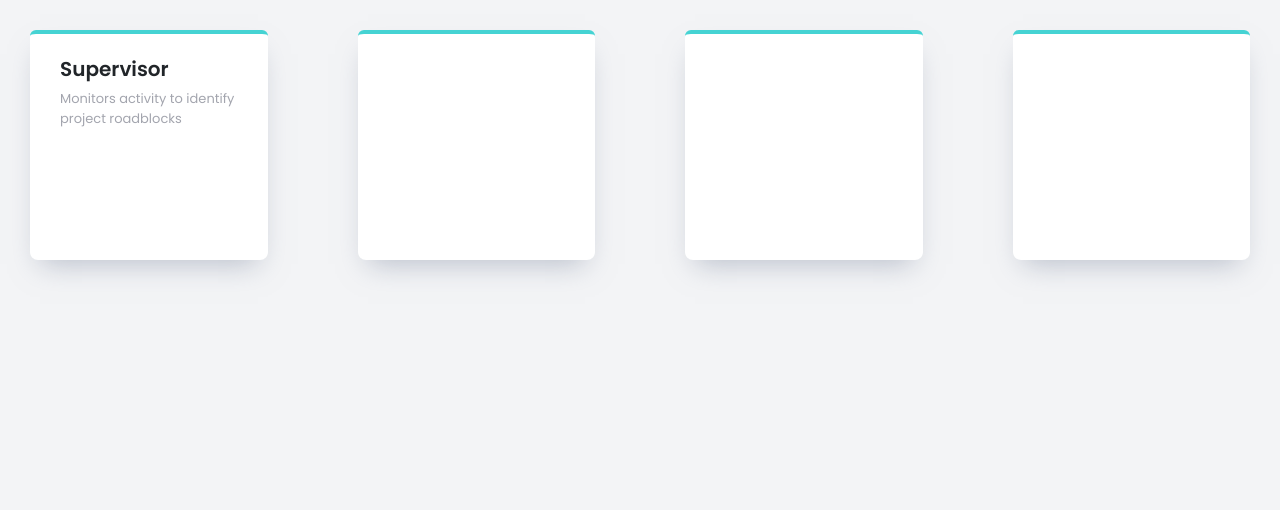
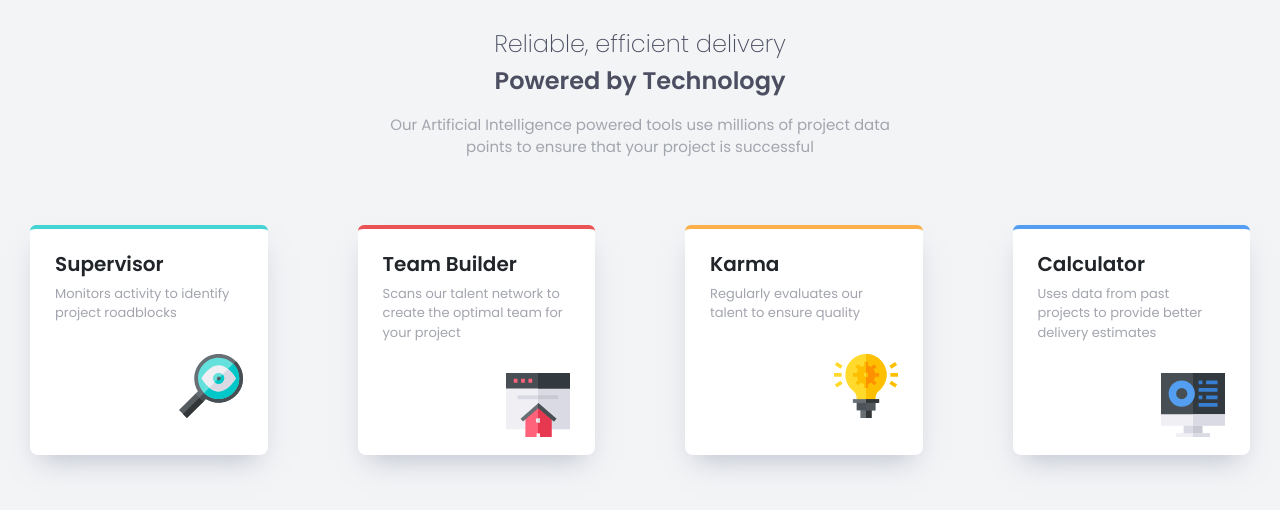
Before and after one commit to katarinacx/coding-challenges, a website built with webpack: page four-card-feature-section/dist/index.html in a window 1280 px wide. Built offline with nearby package versions, Linux system fonts and the light colour scheme.

Commit message:
partial build of four card section

```diff
--- a/four-card-feature-section/dist/css/main.css
+++ b/four-card-feature-section/dist/css/main.css
@@ -9,7 +9,7 @@ body {
 .cards {
     background-color: #fff;
     height: 230px;
-    margin: 30px;
+    margin: 10px 30px 10px 30px;
     border-radius: 8px;
     box-shadow: 0px 14px 27px -10px rgba(129,140,161,0.5);
 }
@@ -17,13 +17,29 @@ body {
 .cards::before {
     content: "";
     display: block;
-    border-top: 4px solid rgb(69, 211, 211);
     border-radius: 8px;
     padding-top: 8px;
 }
 
+.cards.supervisor::before {
+    border-top: 4px solid rgb(69, 211, 211);
+}
+
+.cards.team-builder::before {
+    border-top: 4px solid rgb(234, 83, 83);
+
+}
+
+.cards.karma::before {
+    border-top: 4px solid rgb(252, 175, 74);
+}
+
+.cards.calculator::before {
+    border-top: 4px solid rgb(84, 158, 242);
+}
+
 .content-container {
-    padding: 15px 45px;
+    padding: 15px 40px;
 }
 
 h5 {
@@ -35,3 +51,31 @@ p {
     font-size: 13px;
     color: #a3a5ae;
 }
+
+img {
+    float: right;
+    margin-right: 25px;
+}
+
+.title-one, .title-two, .description {
+    padding: 0 30px;
+}
+
+.title-one {
+    font-weight: 200;
+    color: #4c4e61;
+    padding-top: 30px;
+}
+
+.title-two {
+    color: #4c4e61;
+    font-weight: 600;
+}
+
+.description {
+    font-size: 15px;
+    padding-top: 10px;
+    padding-bottom: 40px;
+    max-width: 600px;
+    display: inline-block;
+}
--- a/four-card-feature-section/dist/index.html
+++ b/four-card-feature-section/dist/index.html
@@ -9,24 +9,72 @@
 
 <body>
     <div class="row">
+        <div class="col-12 text-center">
+            <h4 class="title-one">Reliable, efficient delivery</h4>
+            <h4 class="title-two">Powered by Technology</h4>
+            <p class="description">Our Artificial Intelligence powered tools use millions of project data points to ensure that your project is successful</p>
+        </div>
+    </div>
+    <div class="row">
         <div class="col-12 col-md-3">
-            <div class="cards">
+            <div class="cards supervisor">
                 <div class="row">
                     <div class="col-12 content-container">
                         <h5>Supervisor</h5>
                         <p>Monitors activity to identify project roadblocks</p>
                     </div>
                 </div>
+                <div class="row">
+                    <div class="col-12">
+                        <img src="./images/icon-supervisor.svg">
+                    </div>
+                </div>
             </div>
         </div>
         <div class="col-12 col-md-3">
-            <div class="cards"></div>
+            <div class="cards team-builder">
+                <div class="row">
+                    <div class="col-12 content-container">
+                        <h5>Team Builder</h5>
+                        <p>Scans our talent network to create the optimal team for your project</p>
+                    </div>
+                </div>
+                <div class="row">
+                    <div class="col-12">
+                        <img src="./images/icon-team-builder.svg">
+                    </div>
+                </div>
+            </div>
         </div>
         <div class="col-12 col-md-3">
-            <div class="cards"></div>
+            <div class="cards karma">
+                <div class="row">
+                    <div class="col-12 content-container">
+                        <h5>Karma</h5>
+                        <p>Regularly evaluates our talent to ensure quality</p>
+                    </div>
+                </div>
+                <div class="row">
+                    <div class="col-12">
+                        <img src="./images/icon-karma.svg">
+                    </div>
+                </div>
+            </div>
         </div>
         <div class="col-12 col-md-3">
-            <div class="cards"></div>
+            <div class="cards calculator">
+                <div class="row">
+                    <div class="col-12 content-container">
+                        <h5>Calculator</h5>
+                        <p>Uses data from past projects to provide better delivery estimates</p>
+                    </div>
+                </div>
+                <div class="row">
+                    <div class="col-12">
+                        <img src="./images/icon-calculator.svg">
+                    </div>
+                </div>
+            </div>
         </div>
     </div>
     <script type="text/javascript" src="js/main.js"></script>
```
